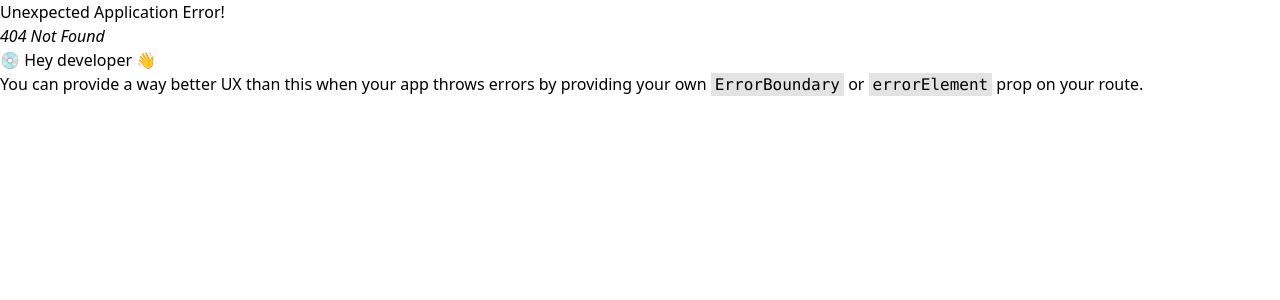
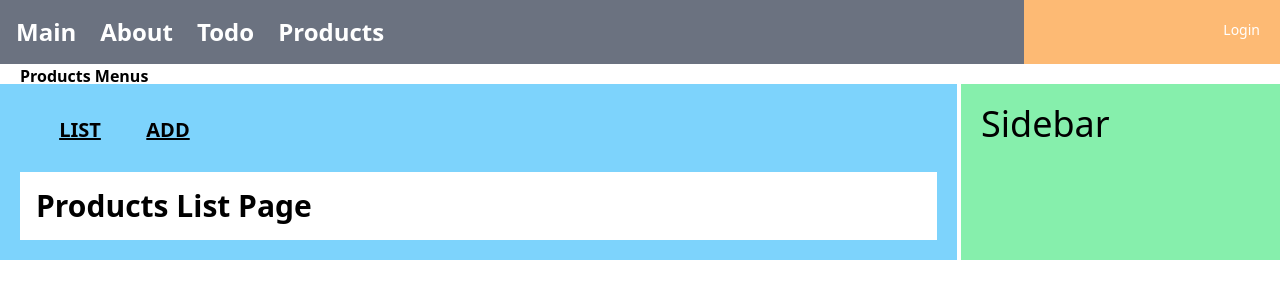
Before and after one commit to nareun130/ToyProject, a React (Create React App) app in the folder frontend/mall/: page /products/list in a window 1280 px wide. Before the commit this address had no page. Shown: the top 300 px of the page. Built offline with nearby package versions, Linux system fonts and the light colour scheme; the HTML template or start-up script is replaced by a standard one.

Commit message:
feat : 상품 ListPage 추가 및 Router 수정 및 BasicLayout 수정

```diff
--- a/frontend/mall/src/layouts/BasicLayout.js
+++ b/frontend/mall/src/layouts/BasicLayout.js
@@ -7,7 +7,7 @@ const BasicLayout = ({ children }) => {
 
       <div
         className="bg-white w-full flex flex-col space-y-1 md:flex-row
-      md:space-x-1 md:space-y-0"
+      md:space-x-1 md:space-y-0 mt-5"
       >
 
         <main className="bg-sky-300 md:w-4/5 lg:w-3/4 px-5 py-5">
--- /dev/null
+++ b/frontend/mall/src/pages/products/ListPage.js
@@ -0,0 +1,10 @@
+const ListPage = () => {
+
+    return <div className="p-4 w-full bg-white">
+        <div className="text-3xl font-extrabold">
+            Products List Page
+        </div>
+    </div>
+}
+
+export default ListPage;
--- a/frontend/mall/src/router/productsRouter.js
+++ b/frontend/mall/src/router/productsRouter.js
@@ -1,5 +1,20 @@
+import { Suspense, lazy } from "react";
+import { Navigate } from "react-router-dom";
+
 const productsRouter = () => {
-    return []
+
+    const Loading = <div>Loading ....</div>
+    const ProductList = lazy(() => import("../pages/products/ListPage"))
+    return [
+        {
+            path: "list",
+            element : <Suspense fallback={Loading}><ProductList/></Suspense>
+       },
+        {
+            path: "",
+            element : <Navigate replace to="/products/list"/>
+        },
+    ]
 }
 
 export default productsRouter;
```
